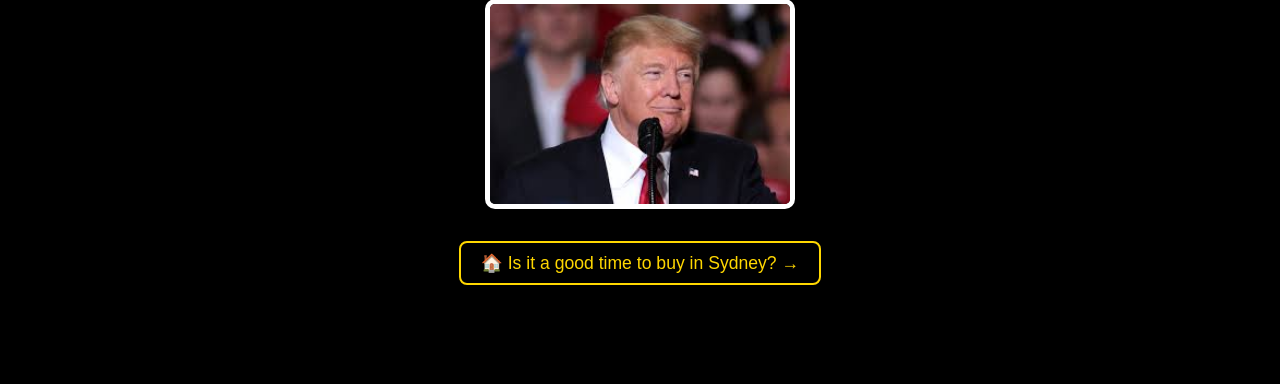
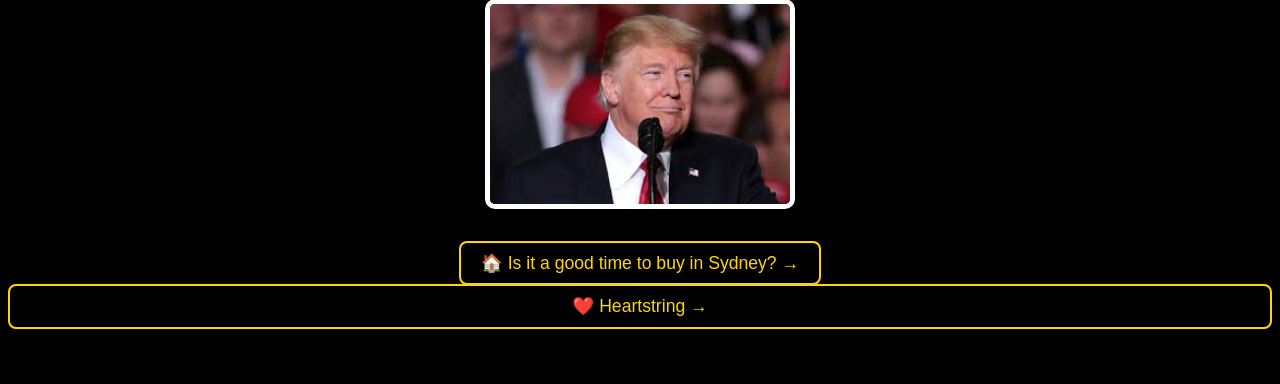
Before and after one commit to Aiello-code/nudda-one, a Flask app: page / in a window 1280 px wide. Shown: the part 193-577 px from the top of the page. Run offline with Flask 3, Linux system fonts and the light colour scheme; data that the repository does not hold is empty.

Commit message:
Add /heartstring route and nav links

```diff
--- a/app.py
+++ b/app.py
@@ -26,5 +26,9 @@ def index():
 def property_check():
     return render_template("property.html")
 
+
+@app.route("/heartstring")
+def heartstring():
+    return render_template("heartstring.html")
 if __name__ == "__main__":
     app.run(debug=True, host="0.0.0.0", port=5000)
--- a/templates/index.html
+++ b/templates/index.html
@@ -48,6 +48,7 @@
     <img src="{{ url_for('static', filename='trump.jpg') }}" alt="Donald Trump">
     <div class="nav">
         <a href="/property">🏠 Is it a good time to buy in Sydney? →</a>
-    </div>
+            <a href="/heartstring" style="display:block;margin-top:10px;color:#FFD700;font-size:1.1rem;text-decoration:none;border:2px solid #FFD700;padding:10px 20px;border-radius:8px">&#10084;&#65039; Heartstring &rarr;</a>
+</div>
 </body>
 </html>
```
